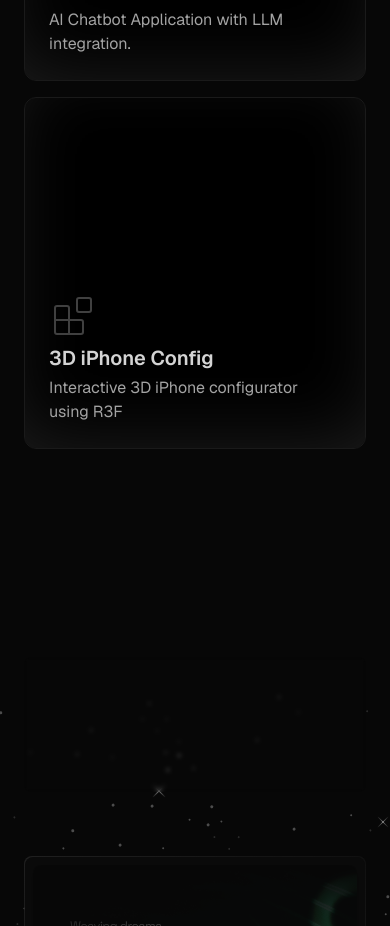
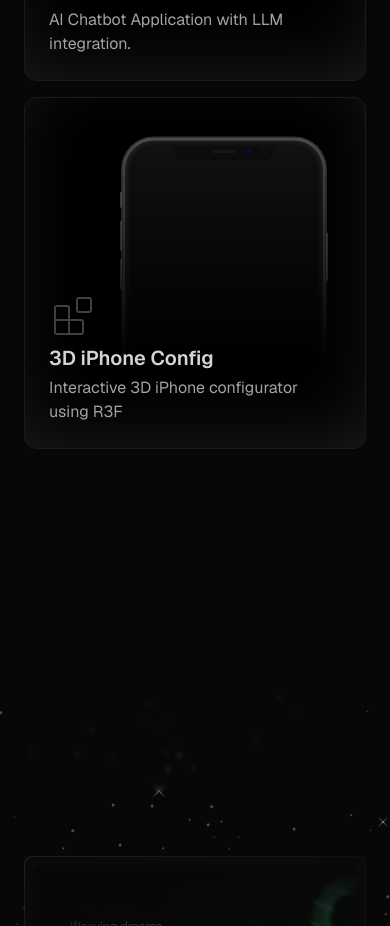
Before and after one commit to hyamero/portfolio, a Next.js app: page / in a window 390 px wide. Shown: the part 3800-4726 px from the top of the page. Built offline with nearby package versions, Linux system fonts and the light colour scheme.

Commit message:
feat: 3d iphone config project showcase design

```diff
--- a/src/app/globals.css
+++ b/src/app/globals.css
@@ -149,3 +149,148 @@
     transform: translate3d(0, 0%, 0) rotateX(0deg);
   }
 }
+
+.iphone-x {
+  position: relative;
+  z-index: 1;
+  height: 694px;
+  width: 342px;
+}
+.iphone-x *,
+.iphone-x *::before,
+.iphone-x *::after {
+  box-sizing: border-box;
+  display: block;
+}
+.iphone-x .side {
+  background: #1c1c1c;
+  border-radius: 54px;
+  box-shadow:
+    inset 0 0 2px 2px dimgrey,
+    inset 0 0 0 6px #a4a4a4,
+    0px -1px 13px 9px rgba(112, 112, 112, 0.8) inset;
+  height: 694px;
+  padding: 15px 22px;
+  width: 342px;
+  z-index: 1;
+}
+.iphone-x .line::after,
+.iphone-x .line::before {
+  content: "";
+  position: absolute;
+  border: solid rgba(68, 68, 68, 0.25);
+  border-width: 0 6px;
+  height: 5px;
+  left: 0;
+  width: 100%;
+  z-index: 9;
+}
+.iphone-x .line::after {
+  top: 68px;
+}
+.iphone-x .line::before {
+  bottom: 68px;
+}
+.iphone-x .header {
+  background: #1c1c1c;
+  border-bottom-left-radius: 13px;
+  border-bottom-right-radius: 13px;
+  height: 24px;
+  left: 50%;
+  margin-left: -82px;
+  position: absolute;
+  top: 15px;
+  width: 164px;
+  z-index: 199;
+}
+.iphone-x .sensor-1::after,
+.iphone-x .sensor-1::before {
+  content: "";
+  position: absolute;
+}
+.iphone-x .sensor-1::after {
+  background: #222;
+  border-radius: 50%;
+  height: 11px;
+  width: 11px;
+  left: 1%;
+  margin-left: 10px;
+  top: 3px;
+}
+.iphone-x .sensor-1::before {
+  background: #222;
+  border-radius: 50%;
+  height: 11px;
+  width: 11px;
+  left: 10%;
+  margin-left: 20px;
+  top: 3px;
+}
+.iphone-x .sensor-2::after,
+.iphone-x .sensor-2::before {
+  content: "";
+  position: absolute;
+}
+.iphone-x .sensor-2::before {
+  background: #333;
+  border-radius: 2.5px;
+  height: 5px;
+  width: 40px;
+  left: 50%;
+  margin-left: -20px;
+  top: 7px;
+}
+.iphone-x .sensor-3::after,
+.iphone-x .sensor-3::before {
+  content: "";
+  position: absolute;
+}
+.iphone-x .sensor-3::before {
+  background: #444;
+  border-radius: 50%;
+  height: 11px;
+  width: 11px;
+  left: 50%;
+  margin-left: 35px;
+  top: 3px;
+  box-shadow: 0px 0px 5px 2px navy inset;
+}
+.iphone-x .sensor-3::after {
+  background: #222;
+  border-radius: 50%;
+  height: 15px;
+  width: 15px;
+  left: 65%;
+  margin-left: 33px;
+}
+.iphone-x .volume-button {
+  background: #c8cacb;
+  height: 26px;
+  left: -2px;
+  position: absolute;
+  top: 92px;
+  width: 3px;
+}
+.iphone-x .volume-button::after,
+.iphone-x .volume-button::before {
+  content: "";
+  position: absolute;
+  background: #c8cacb;
+  height: 50px;
+  left: 0;
+  width: 3px;
+}
+.iphone-x .volume-button::after {
+  top: 48px;
+}
+.iphone-x .volume-button::before {
+  top: 112px;
+}
+.iphone-x .power-button {
+  background: #c8cacb;
+  height: 80px;
+  right: -2px;
+  position: absolute;
+  top: 160px;
+  width: 3px;
+}
--- a/src/components/sections/os-showcase.tsx
+++ b/src/components/sections/os-showcase.tsx
@@ -8,6 +8,7 @@
 import { CertGen } from "./tools/certgen";
 import { GhStatsForm } from "./tools/gh-stats";
 import { BentoCard, BentoGrid } from "../magicui/bento-grid";
+import { PhoneConfig } from "./tools/iphone";
 
 const features = [
   {
@@ -19,7 +20,7 @@
     href: "https://github.com/hyamero/certificate-generator",
     cta: "Learn more",
     background: (
-      <div className="absolute inset-7 duration-300 ease-in-out [mask-image:linear-gradient(to_top,transparent_20%,#000_100%)] hover:scale-105 lg:left-10 lg:top-10 lg:w-[450px]">
+      <div className="absolute inset-7 duration-300 ease-in-out [mask-image:linear-gradient(to_top,transparent_20%,#000_100%)] hover:scale-105 lg:left-16 lg:top-16 lg:w-[450px]">
         <CertGen />
       </div>
     ),
@@ -54,10 +55,14 @@
     Icon: BlocksIcon,
     name: "3D iPhone Config",
     description: "Interactive 3D iPhone configurator using R3F",
-    href: "/",
-    cta: "Learn more",
+    href: "https://iphone-config.vercel.app/",
+    cta: "Visit Website",
     className: "col-span-3 lg:col-span-1",
-    background: <div className="size-full"></div>,
+    background: (
+      <div className="absolute inset-7 mx-auto duration-300 ease-in-out [mask-image:linear-gradient(to_top,transparent_20%,#000_100%)] hover:scale-110 lg:inset-10">
+        <PhoneConfig />
+      </div>
+    ),
   },
 ];
 
--- /dev/null
+++ b/src/components/sections/tools/iphone.tsx
@@ -0,0 +1,17 @@
+export function PhoneConfig() {
+  return (
+    <div className="iphone-x bottom-32 mx-auto scale-[.6] opacity-50">
+      <div className="side">
+        <div className="screen size-full rounded-[33px] bg-gradient-to-b from-neutral-800"></div>
+      </div>
+      <div className="line"></div>
+      <div className="header">
+        <div className="sensor-1"></div>
+        <div className="sensor-2"></div>
+        <div className="sensor-3"></div>
+      </div>
+      <div className="volume-button"></div>
+      <div className="power-button"></div>
+    </div>
+  );
+}
```
